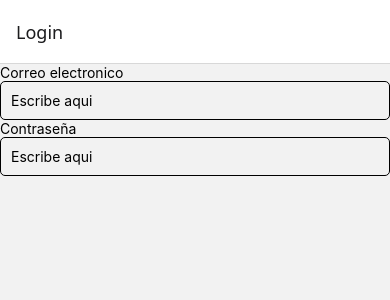
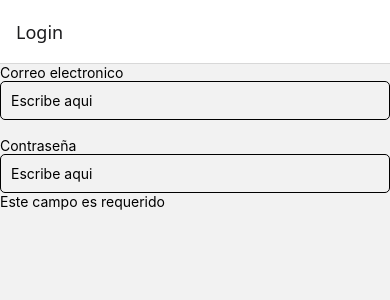
Before and after one commit to AbrahamRP97/MiPrimerProyecto, a React Native app in the folder MiPrimerProyecto/: screen /Login in a window 390 px wide. Shown: the top 300 px of the page. Built offline with nearby package versions, Linux system fonts and the light colour scheme.

Commit message:
getError para ingreso obligatorio de contraseña

```diff
--- a/MiPrimerProyecto/Componentes/CustomInput.tsx
+++ b/MiPrimerProyecto/Componentes/CustomInput.tsx
@@ -15,7 +15,10 @@ export default function CustomInput({ label, value, type, onChange, required }:
         type === 'email' ? 'email-address' :
         type === 'number' ? 'numeric' : 'default';
 
-
+    const getError = () => {
+        if (required && !value) return 'Este campo es requerido';
+    }
+    const error = getError();
 
     return(
         <View>
@@ -27,8 +30,9 @@ export default function CustomInput({ label, value, type, onChange, required }:
                 onChangeText={onChange}
                 secureTextEntry={isRequired}
                 keyboardType ={keyboardType}
+                />
 
-                />
+                { <Text>{error} </Text>}
         </View>
     );
 }
```
